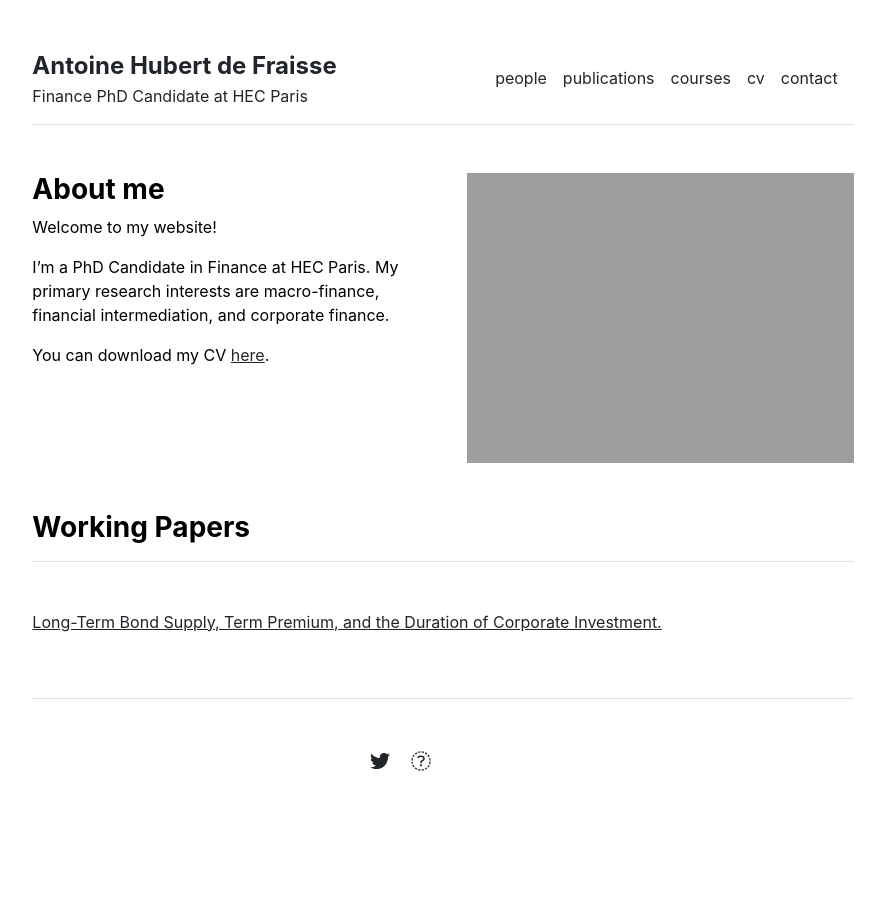
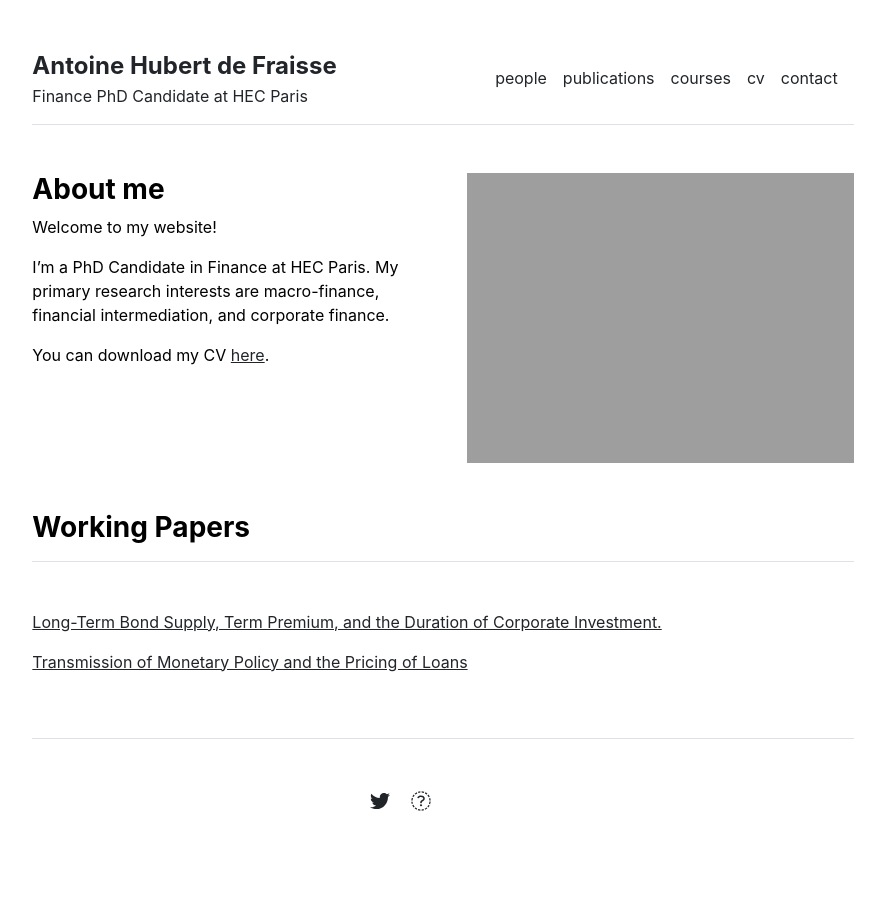
Before and after one commit to antoinehubertdefraisse/antoinehubertdefraisse.github.io, a Jekyll site: the page built from index.md, in a window 1280 px wide. Shown: the whole page, without its empty margins (197-1082 px from the left). Built offline with Jekyll 4.4.1, drawn with Linux system fonts in a browser that asks for light colours.

Commit message:
Update publications.yml

```diff
--- a/_data/publications.yml
+++ b/_data/publications.yml
@@ -1,5 +1,7 @@
 featured:
 - {name: 'Long-Term Bond Supply, Term Premium, and the Duration of Corporate Investment.', url: 'https://papers.ssrn.com/sol3/papers.cfm?abstract_id=4064763'}
+- {name: 'Transmission of Monetary Policy and the Pricing of Loans'}
 
 index:
 - {name: 'Long-Term Bond Supply, Term Premium, and the Duration of Corporate Investment.', url: 'https://papers.ssrn.com/sol3/papers.cfm?abstract_id=4064763'}
+- {name: 'Transmission of Monetary Policy and the Pricing of Loans'}
```
